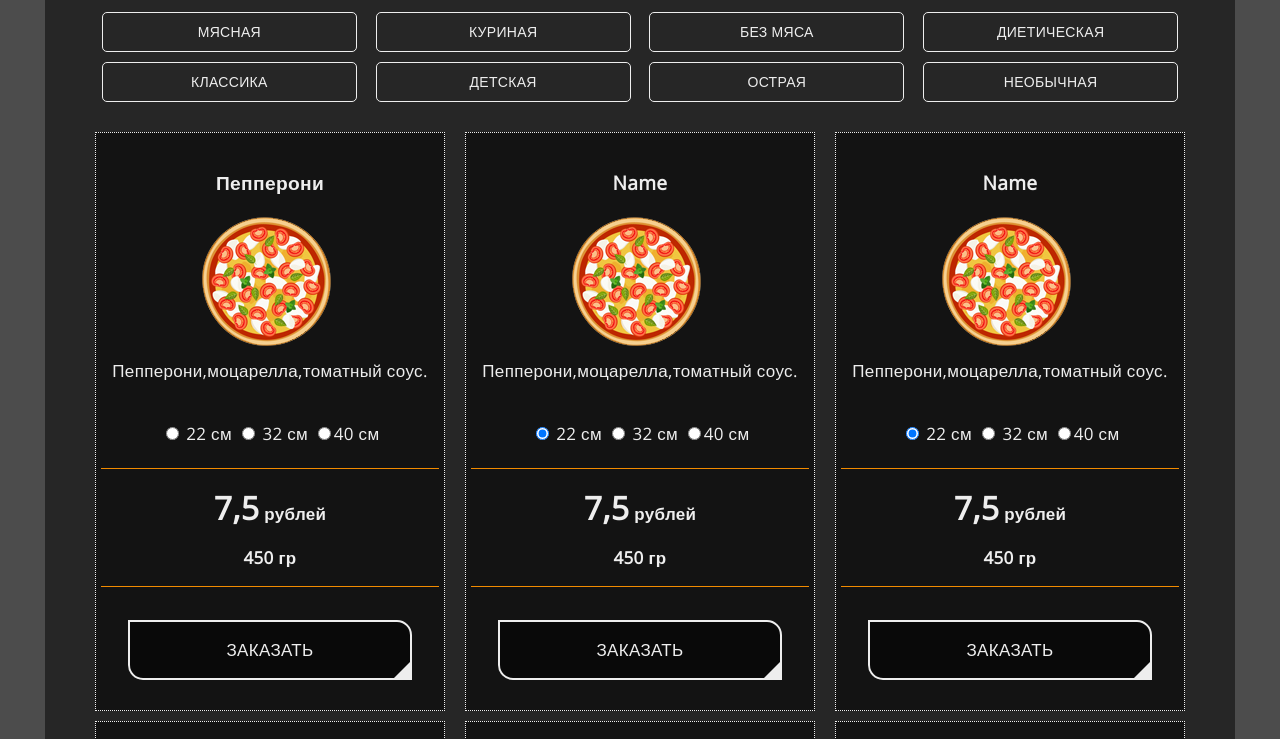
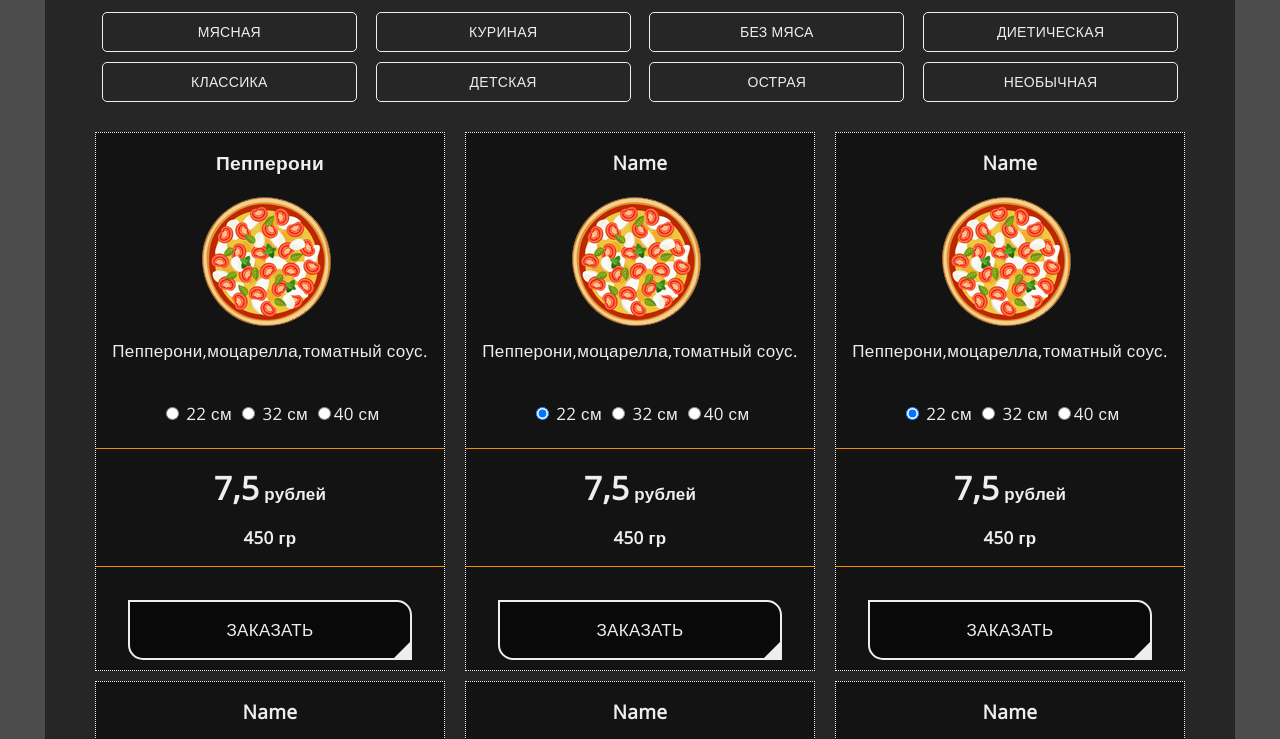
Before and after one commit to aesop11/pizza, a plain HTML site: page index.html in a window 1280 px wide. Shown: the part 1360-2099 px from the top of the page. Drawn offline with nearby package versions, Linux system fonts and the light colour scheme.

Commit message:
Update main_work.css

```diff
--- a/css/main_work.css
+++ b/css/main_work.css
@@ -194,7 +194,6 @@ a {
   width: 350px;
   background-color: #333;
   background-color: rgba(0, 0, 0, 0.5);
-  padding: 20px 5px;
   border: 1px dotted #eee;
   margin-left: 10px;
   margin-right: 10px;
```
